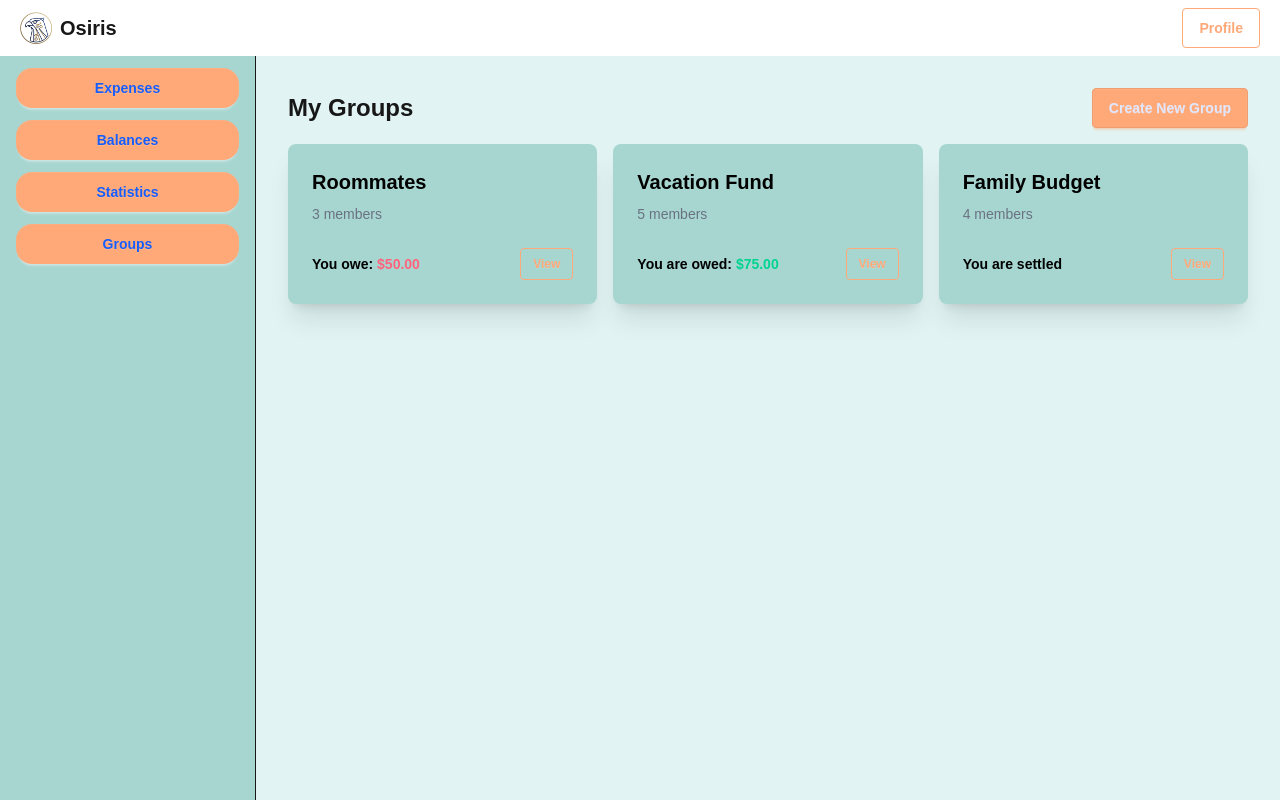
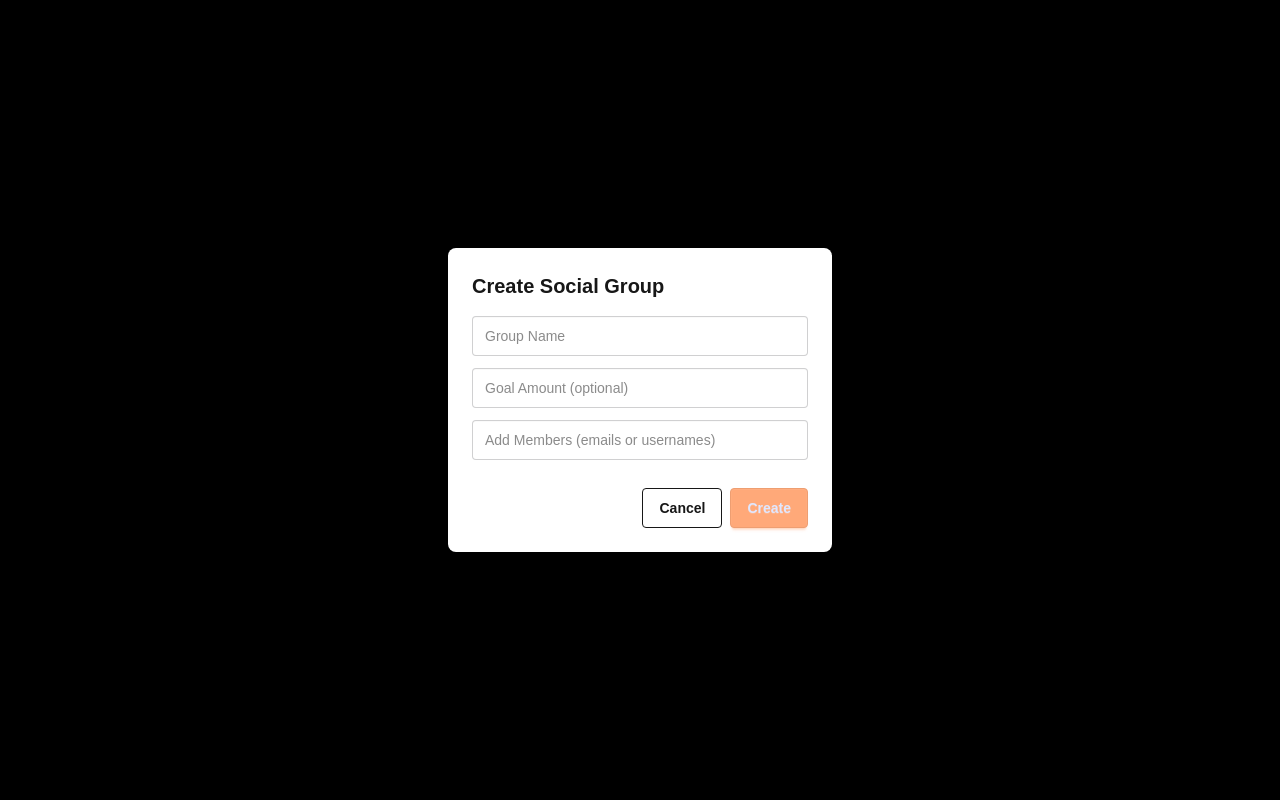
Before and after one commit to mdsheikhmohaimenulislam/Osiris, a Next.js app: page /dashboard/groups in a window 1280 px wide. Both pictures are taken after a click on the button "Create New Group". Shown: the top 800 px of the page. Built offline with nearby package versions, Linux system fonts and the light colour scheme.

Commit message:
modify create new group button

```diff
--- a/src/app/dashboard/groups/page.tsx
+++ b/src/app/dashboard/groups/page.tsx
@@ -1,14 +1,26 @@
+"use client";
+
 import DashboardLayout from '@/components/DashboardLayout';
 import Card from '@/components/ui/Card';
 import Link from 'next/link';
+import { useState } from 'react';
 
 export default function GroupsPage() {
+
+  const [showModal, setShowModal] = useState(false);
+
   return (
     <DashboardLayout>
       <div className="container mx-auto p-4">
         <div className="flex justify-between items-center mb-4">
           <h2 className="text-2xl font-semibold">My Groups</h2>
-          <button className="btn btn-primary">
+          {/* <button className="btn btn-primary">
+            Create New Group
+          </button> */}
+          <button
+            className="btn btn-primary"
+            onClick={() => setShowModal(true)}
+          >
             Create New Group
           </button>
         </div>
@@ -51,6 +63,45 @@ export default function GroupsPage() {
             </div>
           </Card>
         </div>
+
+        {/* Modal for Create Group */}
+        {showModal && (
+          <div className="fixed inset-0 bg-black bg-opacity-40 flex justify-center items-center z-50">
+            <div className="bg-white p-6 rounded-lg w-96 shadow-lg">
+              <h3 className="text-xl font-bold mb-4">Create Social Group</h3>
+              <form className="space-y-3">
+                <input
+                  type="text"
+                  placeholder="Group Name"
+                  className="input input-bordered w-full"
+                />
+                <input
+                  type="number"
+                  placeholder="Goal Amount (optional)"
+                  className="input input-bordered w-full"
+                />
+                <input
+                  type="text"
+                  placeholder="Add Members (emails or usernames)"
+                  className="input input-bordered w-full"
+                />
+                <div className="flex justify-end gap-2 mt-4">
+                  <button
+                    type="button"
+                    className="btn btn-outline"
+                    onClick={() => setShowModal(false)}
+                  >
+                    Cancel
+                  </button>
+                  <button type="submit" className="btn btn-primary">
+                    Create
+                  </button>
+                </div>
+              </form>
+            </div>
+          </div>
+        )}
+
       </div>
     </DashboardLayout>
   );
```
